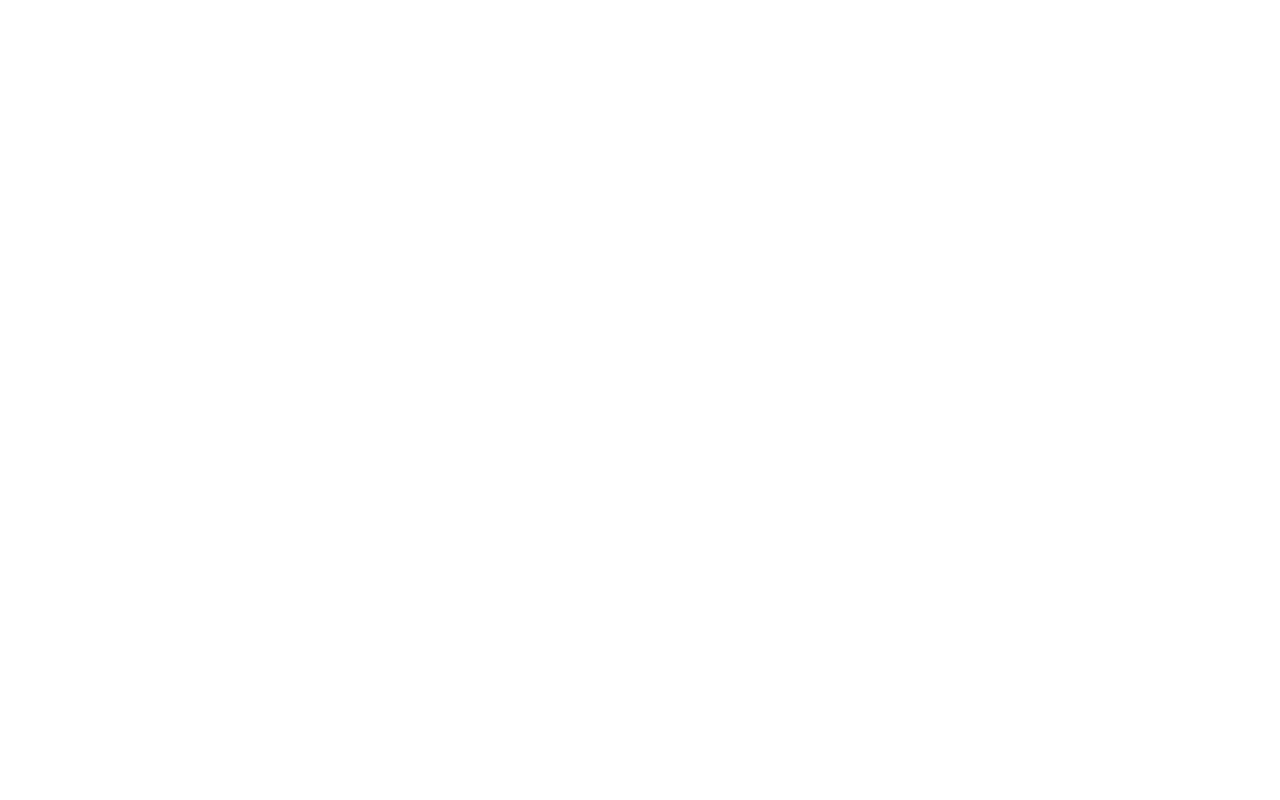
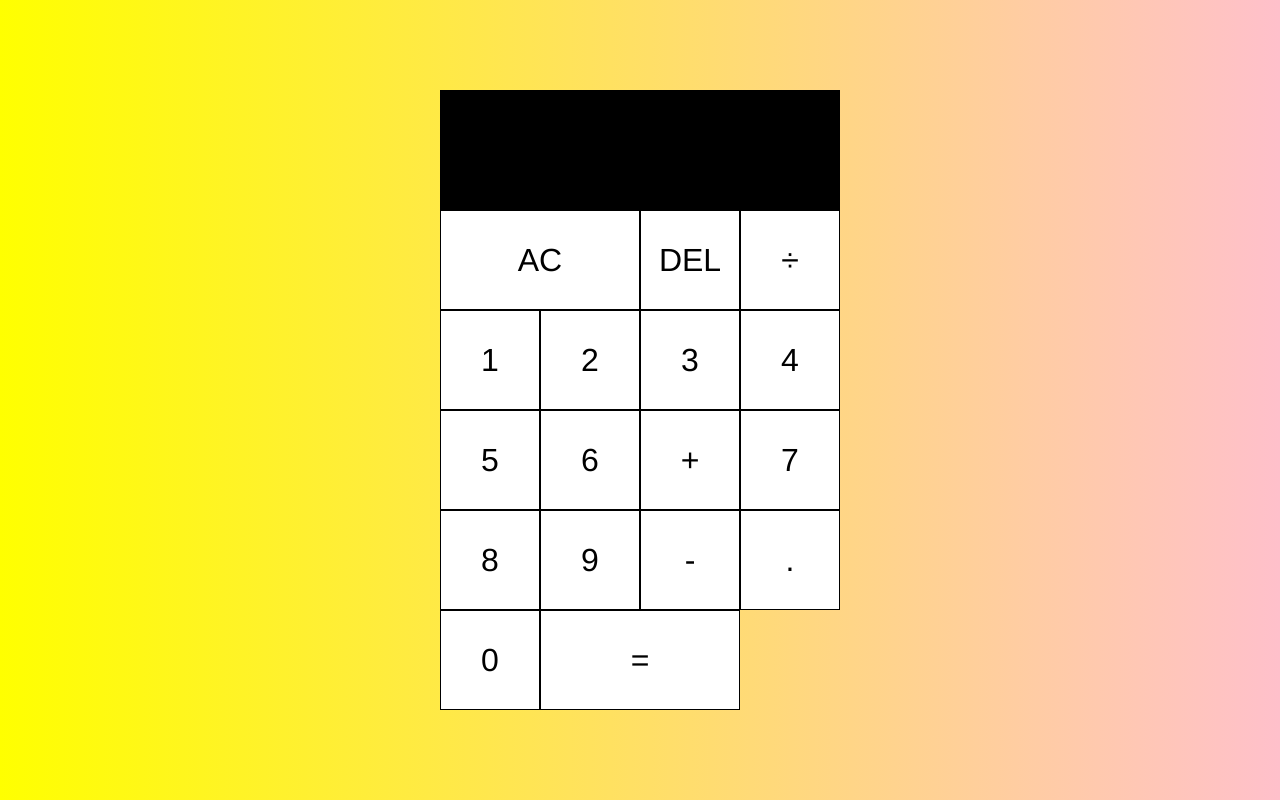
Before and after one commit to nickmartello/aqua, a plain HTML site: page index.html in a window 1280 px wide. Drawn offline with Linux system fonts and the light colour scheme.

Commit message:
style layout done

```diff
--- a/index.html
+++ b/index.html
@@ -1,12 +1,39 @@
 <!DOCTYPE html>
 <html lang="en">
+
 <head>
     <meta charset="UTF-8">
     <meta name="viewport" content="width=device-width, initial-scale=1.0">
     <meta http-equiv="X-UA-Compatible" content="ie=edge">
-    <title>Document</title>
+    <title>Calculater</title>
+    <link rel="stylesheet" href="styles.css">
+    <script src="app.js" defer></script>
 </head>
+
 <body>
+    <div class="calculator-grid">
+        <div class="output">
+            <div class="previous-operand"></div>
+            <div class="current-operand"></div>
+        </div>
+        <button class="span-two">AC</button>
+        <button>DEL</button>
+        <button>÷</button>
+        <button>1</button>
+        <button>2</button>
+        <button>3</button>
+        <button>4</button>
+        <button>5</button>
+        <button>6</button>
+        <button>+</button>
+        <button>7</button>
+        <button>8</button>
+        <button>9</button>
+        <button>-</button>
+        <button>.</button>
+        <button>0</button>
+        <button class="span-two">=</button>
+    </div>
+</body>
 
-</body>
 </html>
--- /dev/null
+++ b/styles.css
@@ -0,0 +1,45 @@
+*, *::before, *::after {
+    box-sizing: border-box;
+    font-family: 'Franklin Gothic Medium', 'Arial Narrow', Arial, sans-serif;
+    font-weight: normal;
+}
+
+body {
+    padding: 0;
+    margin: 0;
+    background: linear-gradient(to right, yellow, pink);
+}
+
+.calculator-grid {
+    display: grid;
+    justify-content: center;
+    align-content: center;
+    min-height: 100vh;
+    grid-template-columns: repeat(4, 100px);
+    grid-template-rows: minmax(120px, auto) repeat(5, 100px);
+}
+
+.calculator-grid > button {
+    cursor:pointer;
+    font-size: 2rem;
+    border: 1px solid black;
+    outline: none;
+    background-color: white;
+}
+.calculator-grid > button:hover {
+    background-color:whitesmoke;
+}
+.span-two {
+    grid-column: span 2;
+}
+.output {
+    grid-column: 1 / -1;
+    background-color: black;
+    display: flex;
+    align-items: flex-end;
+    justify-content: space-around;
+    flex-direction: column;
+    padding: 10px;
+    word-wrap: break-word;
+    word-break:break-all;
+}
```
Also changed, not shown: app.js (added).
